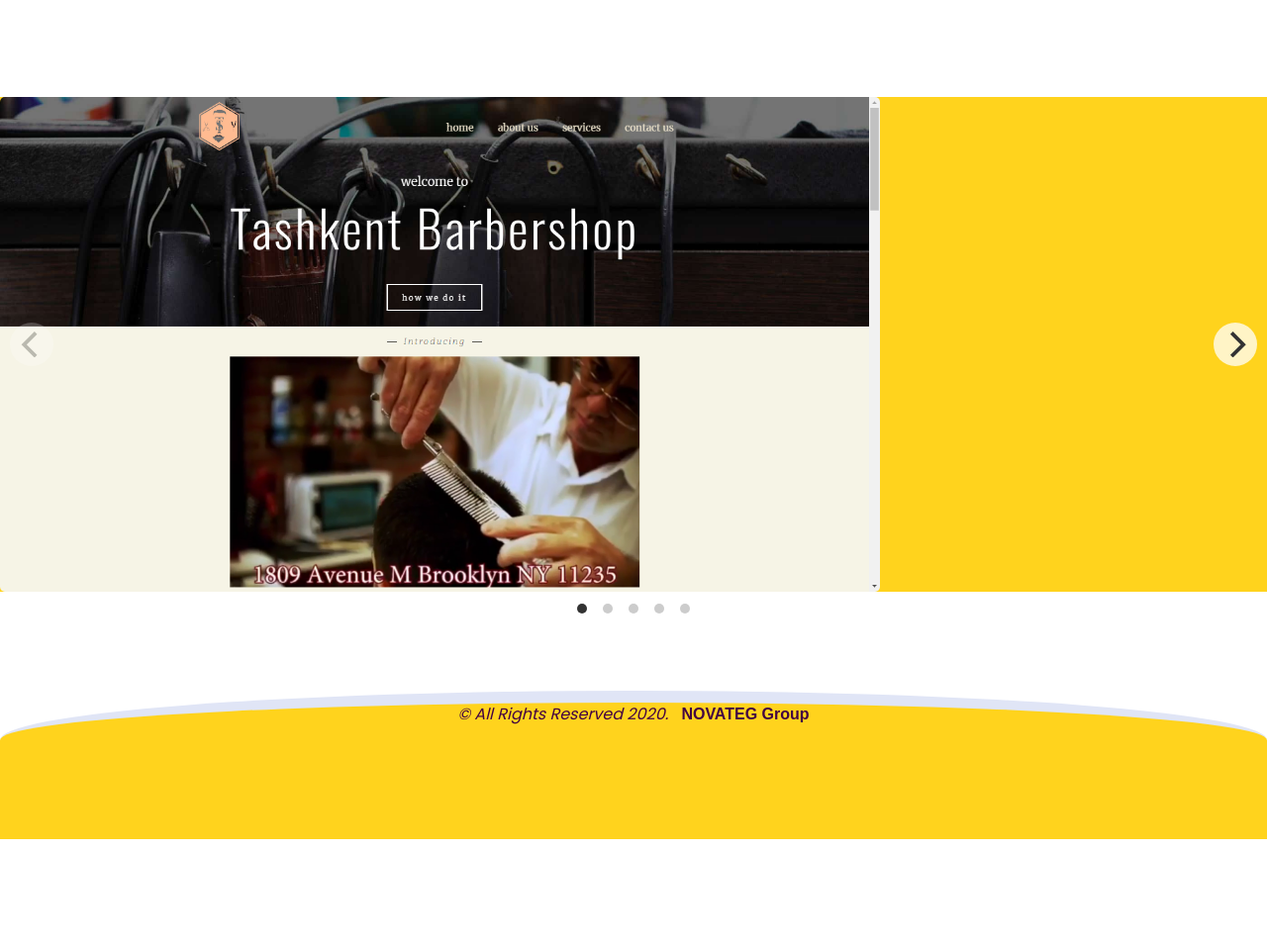
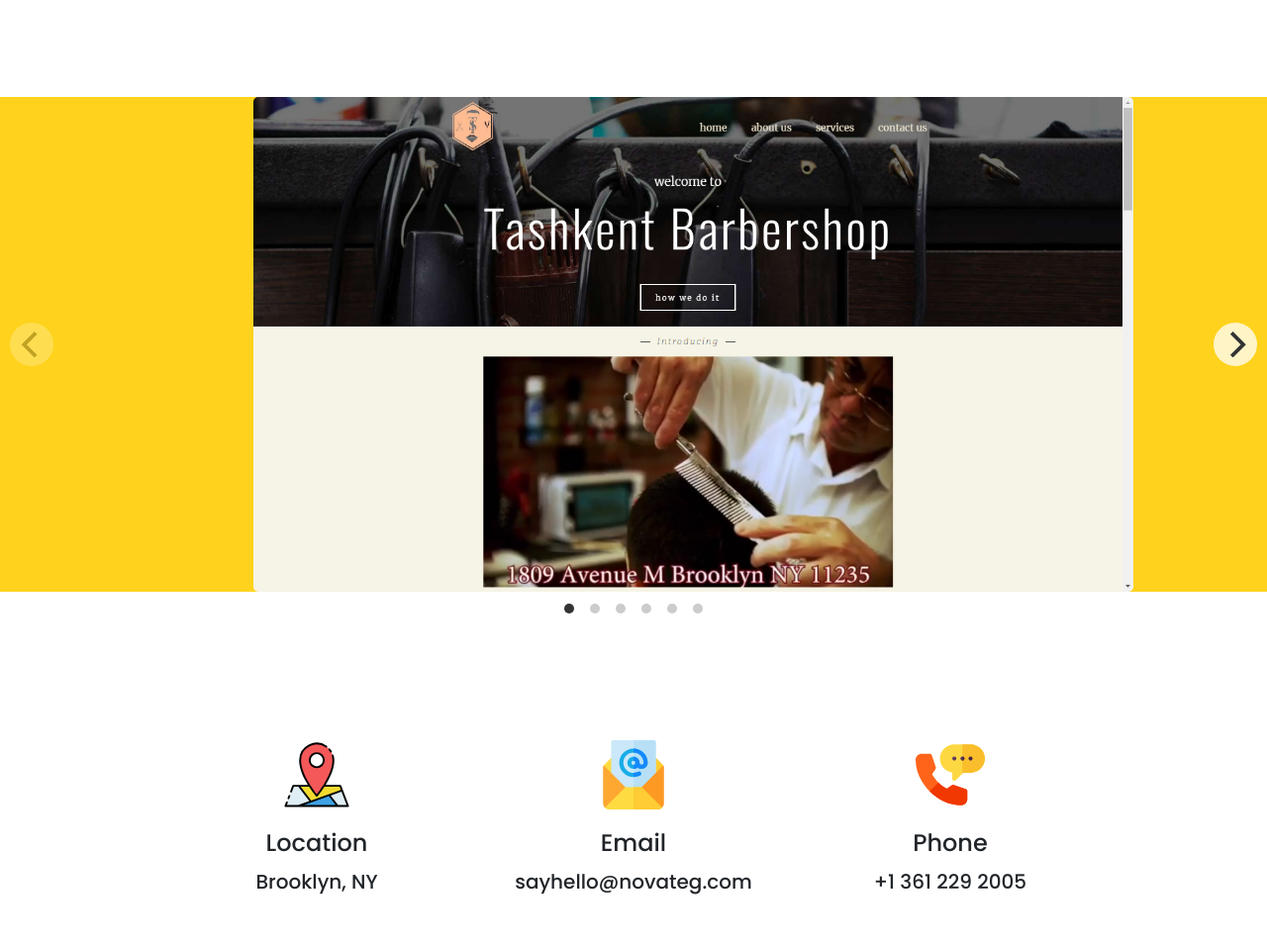
Before and after one commit to NigoraFayzullaeva/NOVATEG, a plain HTML site: page index.html in a window 1280 px wide. Shown: the part 2768-3724 px from the top of the page at 99% size. Before the commit the page ends 3616 px from the top, so only its background shows below. Drawn offline with nearby package versions, Linux system fonts and the light colour scheme; a script that the page names is missing.

Commit message:
Add files via upload

```diff
--- a/css/style.css
+++ b/css/style.css
@@ -227,6 +227,8 @@ body{
 .carousel-cell img{
     border-radius: 5px;
     height: 500px;
+    left: 20%;
+    position: absolute;
 }
 .carousel {
     background: #ffd31d;
@@ -240,7 +242,9 @@ body{
     position: absolute;
 
 }
-
+.card-des{
+    font-size: 20px;
+}
 /* FOOTER */
 .footer{
     margin-top: 10px;
@@ -267,6 +271,7 @@ body{
     position: relative;
     bottom: 0;
     padding-bottom: 10px;
+    padding-top: 70px;
 }
 
 .copy-text {
--- a/index.html
+++ b/index.html
@@ -80,7 +80,7 @@ integrity="sha384-gfdkjb5BdAXd+lj+gudLWI+BXq4IuLW5IT+brZEZsLFm++aCMlF1V92rMkPaX4
                         <h3 class="service-title">Design</h3>
                         <ul>
                             <li><i class="checkbox fas fa-check-circle"></i>App Design</li>
-                            <li><i class="checkbox fas fa-check-circle"></i>Website Design</li>
+                            <li><i class="checkbox fas fa-check-circle"></i>Website <br> Design</li>
                             <li><i class="checkbox fas fa-check-circle"></i>Branding</li>
                             <li><i class="checkbox fas fa-check-circle"></i>Print Media</li>
                         </ul>
@@ -148,22 +148,49 @@ integrity="sha384-gfdkjb5BdAXd+lj+gudLWI+BXq4IuLW5IT+brZEZsLFm++aCMlF1V92rMkPaX4
     data-flickity='{ "freeScroll": true }'>
 
     <div class="carousel-cell">
-        <img src="img/image_2020-09-21_19-01-46.png" alt="">
+        <img src="img/work-4.png" alt="">
     </div>
     <div class="carousel-cell">
-        <img src="img/serv-2.jpg" alt="">
+        <img src="img/work-1.png" alt="">
     </div>
     <div class="carousel-cell">
-        <img src="img/serv-3.jpg" alt="">
+        <img src="img/work-6.png" alt="">
     </div>
     <div class="carousel-cell">
-        <img src="img/serv-4.jpg" alt="">
+        <img src="img/work-3.png" alt="">
     </div>
     <div class="carousel-cell">
-        <img src="img/serv-5.jpg" alt="">
+        <img src="img/work-5.png" alt="">
+    </div>
+    <div class="carousel-cell">
+        <img src="img/work-2.png" alt="">
     </div>
         </div>
 
+    </div>
+
+    <div class="row container">
+        <div class="col-sm-4">
+            <div class="card-content">
+                <img src="img/location.svg" alt="" class="card-content-img">
+                <h2 class="card-title">Location</h2>
+                <h3 class="card-des">Brooklyn, NY</h3>
+            </div>
+        </div>
+        <div class="col-sm-4">
+            <div class="card-content">
+                <img src="img/mail.svg" alt="" class="card-content-img">
+                <h2 class="card-title">Email</h2>
+                <h3 class="card-des">sayhello@novateg.com</h3>
+            </div>
+        </div>
+        <div class="col-sm-4">
+            <div class="card-content">
+                <img src="img/phone.svg" alt="" class="card-content-img">
+                <h2 class="card-title">Phone</h2>
+                <h3 class="card-des"><a href="tel:+1 361 229 2005"></a>+1 361 229 2005</h3>
+            </div>
+        </div>
     </div>
     <footer class="footer">
         <div class="container">
```
Also changed, not shown: img/location.svg (added), img/mail.svg (added), img/phone.svg (added), img/work-1.png (added), img/work-2.png (added), img/work-3.png (added), img/work-4.png (added), img/work-5.png (added), img/work-6.png (added).
